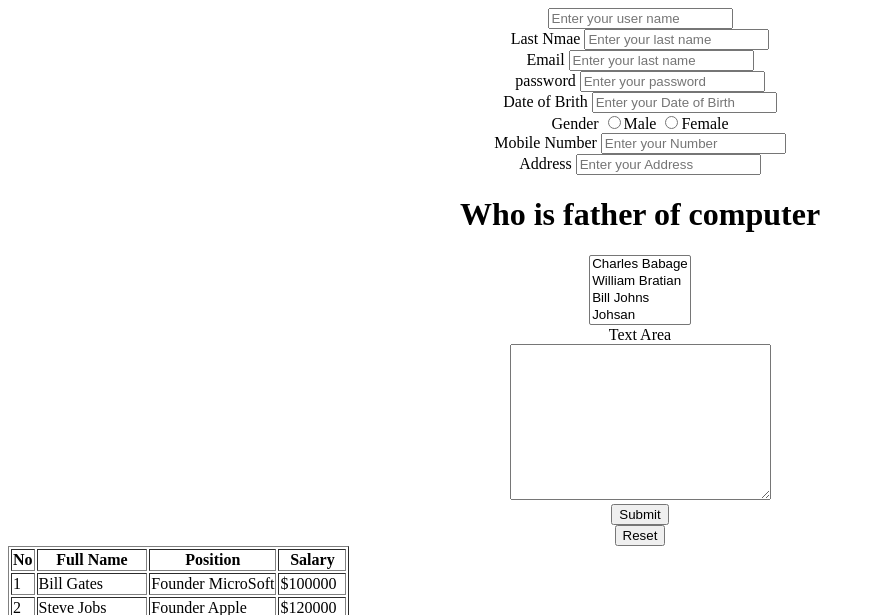
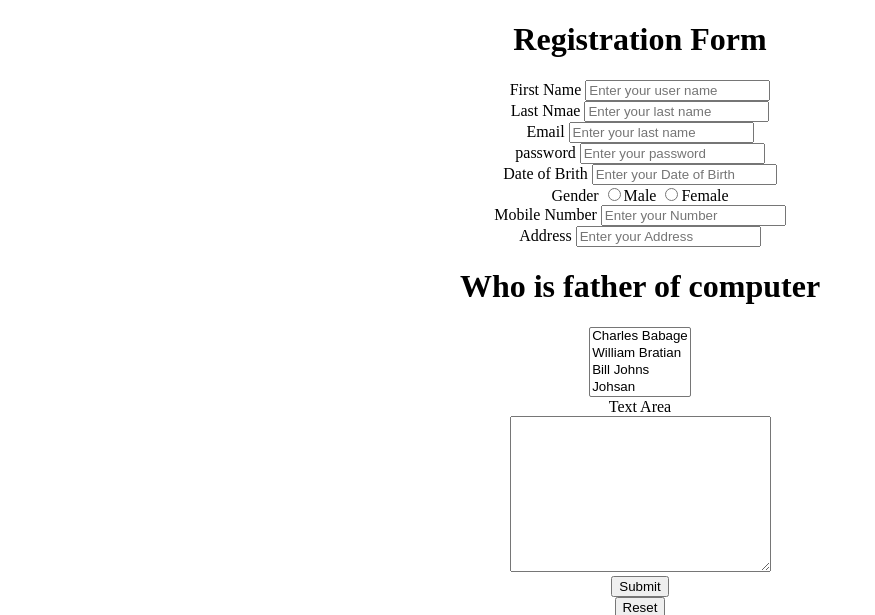
Before and after one commit to AbdulHanan4248/html, a plain HTML site: page index.html in a window 1280 px wide. Shown: the top 615 px of the page, without its empty margins (0-875 px from the left). Drawn offline with Linux system fonts and the light colour scheme.

Commit message:
third commit

```diff
--- a/index.html
+++ b/index.html
@@ -9,6 +9,8 @@
 <body>
     <center>
     <form action="" method="get">
+        <p><h1>Registration Form</h1></p>
+        <label>First Name</label>
         <input type="text" placeholder="Enter your user name"><br>
         <label>Last Nmae</label>
         <input type="text" placeholder="Enter your last name"><br>
```
